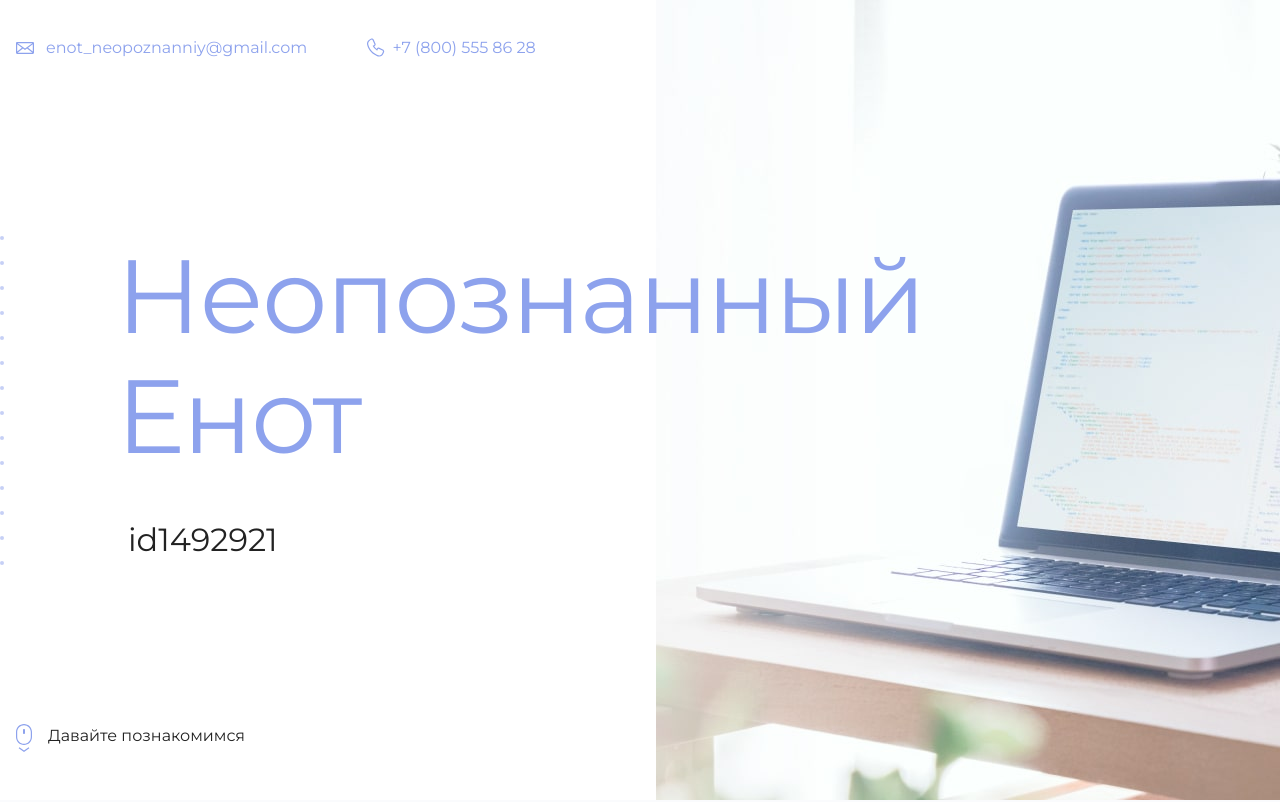
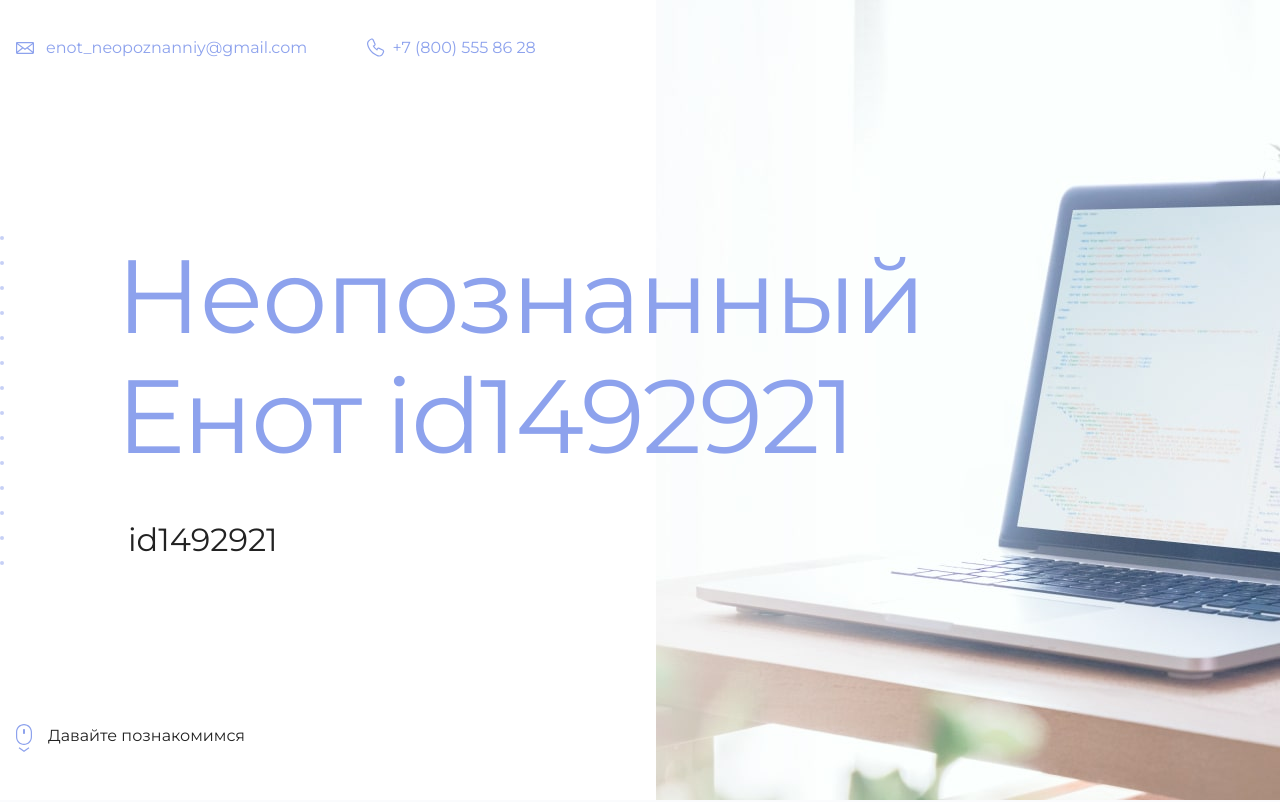
Before and after one commit to AlexeyPantsernovskiy/HTML-Academy, a plain HTML site: page my-site/index.html in a window 1280 px wide. Shown: the top 802 px of the page. Drawn offline with Linux system fonts and the light colour scheme.

Commit message:
Вписал id в заголовок

```diff
--- a/my-site/index.html
+++ b/my-site/index.html
@@ -18,7 +18,7 @@
     <main>
       <section class="hero-image">
         <div class="container">
-          <h1 class="heading">Неопознанный Енот</h1>
+          <h1 class="heading">Неопознанный Енот id1492921</h1>
           <p>id1492921</p>
         </div>
       </section>
```
